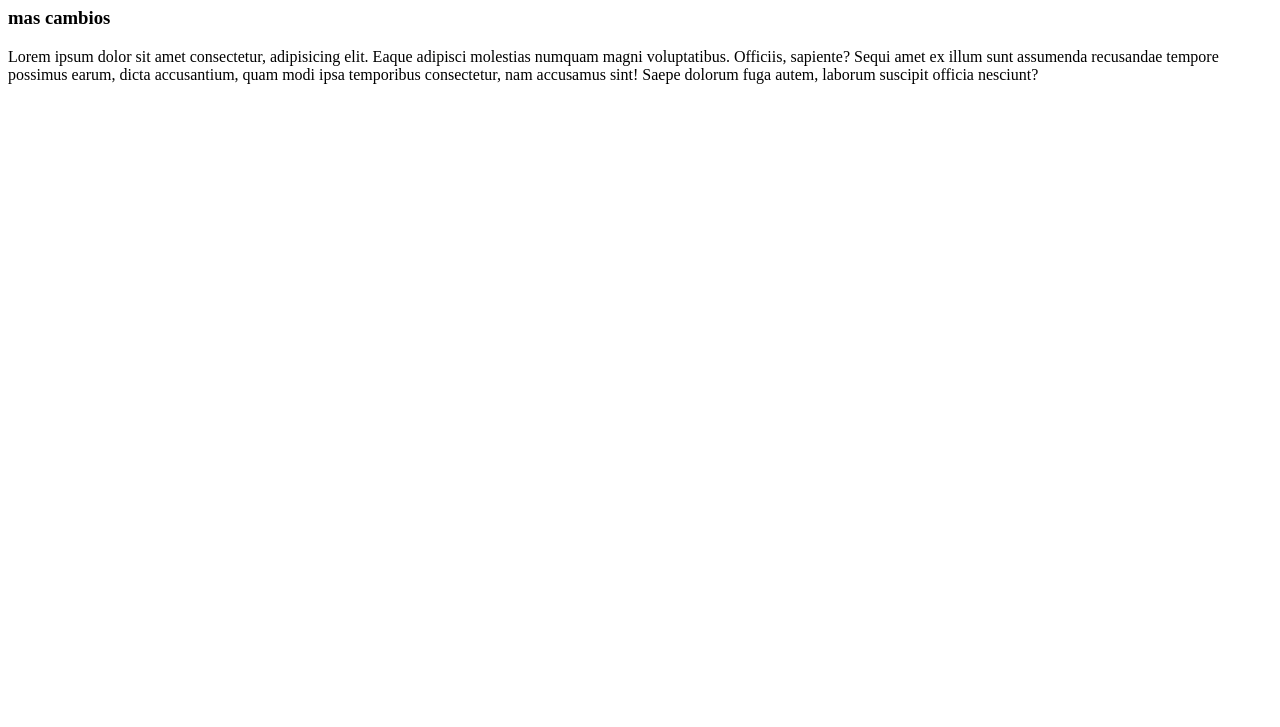
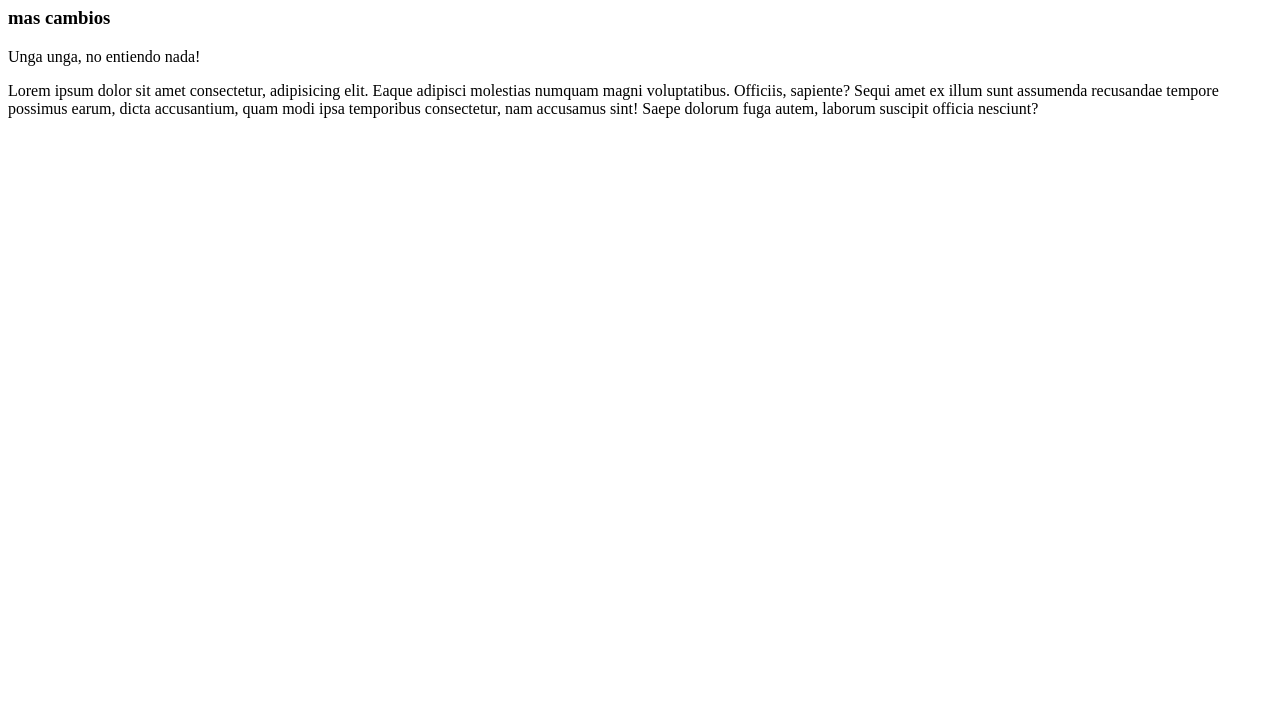
Before and after one commit to AlbertProfeIronhack/codigogit, a plain HTML site: page index.html in a window 1280 px wide. Shown: the part 73-800 px from the top of the page. Drawn offline with Linux system fonts and the light colour scheme.

Commit message:
añadido unga unga

```diff
--- a/index.html
+++ b/index.html
@@ -8,6 +8,7 @@
 <body>
     <h1>probando git</h1>
     <h3>mas cambios</h3>
+    <p> Unga unga, no entiendo nada! </p>
     <p>Lorem ipsum dolor sit amet consectetur, adipisicing elit. Eaque adipisci molestias numquam magni voluptatibus. Officiis, sapiente? Sequi amet ex illum sunt assumenda recusandae tempore possimus earum, dicta accusantium, quam modi ipsa temporibus consectetur, nam accusamus sint! Saepe dolorum fuga autem, laborum suscipit officia nesciunt?</p>
 </body>
 </html>
```
